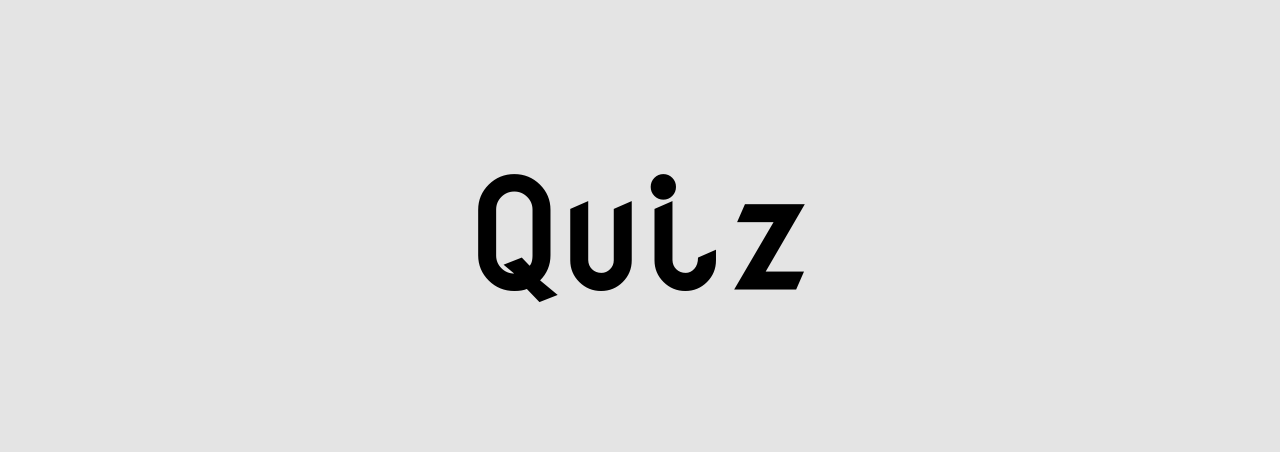
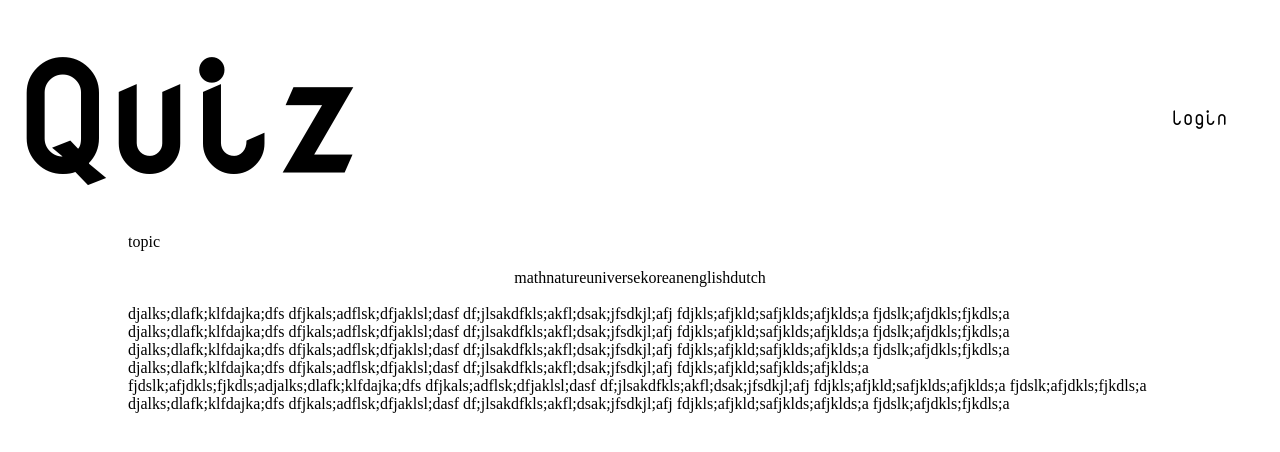
Before and after one commit to sunghun05/WebQuiz, a plain HTML site: page index.html in a window 1280 px wide. Drawn offline with Linux system fonts and the light colour scheme.

Commit message:
main-page-frame;

```diff
--- a/index.html
+++ b/index.html
@@ -8,10 +8,55 @@
 
 </head>
 <body>
-    <div class="head">
-        <h1>Quiz</h1>
+    <div class="title">
+        <h1 class="head">Quiz</h1><br>
+        <div id="login">login</div>
     </div>
+    <div id="mar">
+        <div>topic</div><br>
+        <div class="topic">
+            <nav id="menu">
+                <div>math</div>
+                <div>nature</div>
+                <div>universe</div>
+                <div>korean</div>
+                <div>english</div>
+                <div>dutch</div>
+            </nav>
+        </div><br>
+        <div class='topic'>djalks;dlafk;klfdajka;dfs
+        dfjkals;adflsk;dfjaklsl;dasf
+        df;jlsakdfkls;akfl;dsak;jfsdkjl;afj
+        fdjkls;afjkld;safjklds;afjklds;a
+        fjdslk;afjdkls;fjkdls;a
+            djalks;dlafk;klfdajka;dfs
+            dfjkals;adflsk;dfjaklsl;dasf
+            df;jlsakdfkls;akfl;dsak;jfsdkjl;afj
+            fdjkls;afjkld;safjklds;afjklds;a
+            fjdslk;afjdkls;fjkdls;a
+            djalks;dlafk;klfdajka;dfs
+            dfjkals;adflsk;dfjaklsl;dasf
+            df;jlsakdfkls;akfl;dsak;jfsdkjl;afj
+            fdjkls;afjkld;safjklds;afjklds;a
+            fjdslk;afjdkls;fjkdls;a
+            djalks;dlafk;klfdajka;dfs
+            dfjkals;adflsk;dfjaklsl;dasf
+            df;jlsakdfkls;akfl;dsak;jfsdkjl;afj
+            fdjkls;afjkld;safjklds;afjklds;a
+            fjdslk;afjdkls;fjkdls;adjalks;dlafk;klfdajka;dfs
+            dfjkals;adflsk;dfjaklsl;dasf
+            df;jlsakdfkls;akfl;dsak;jfsdkjl;afj
+            fdjkls;afjkld;safjklds;afjklds;a
+            fjdslk;afjdkls;fjkdls;a
+            djalks;dlafk;klfdajka;dfs
+            dfjkals;adflsk;dfjaklsl;dasf
+            df;jlsakdfkls;akfl;dsak;jfsdkjl;afj
+            fdjkls;afjkld;safjklds;afjklds;a
+            fjdslk;afjdkls;fjkdls;a
 
+
+        </div>
+    </div>
     <script src="main.js"></script>
 </body>
 </html>
--- a/main.css
+++ b/main.css
@@ -1,25 +1,66 @@
-
-body {
-    background-color: #e4e4e4;
+body {height : 1000px;
+    margin : 0;
+background-color: #ffffff;}
+.title {
+    position: fixed;top: 0;
+    width : 100%;
+    /*background-color: #e4e4e4;*/
+    backdrop-filter: blur(5px);
     cursor: crosshair;
-    display: flex;justify-content: center;
-    height : 1000px;
-}
-.head {
-    width : 1000px;
-    display: flex;justify-content: center;
+    display: flex;
+    align-items: center;
+    margin : 0;
 
 }
 h1 {
+    display : block;
     font-family: 'Nova', sans-serif;
     font-size : 150px;
+
     align-content: center;
-    text-align: center;
+    /*text-align: center;*/
+
     width: 500px;
-    height: 250px;
+    /*height: 250px;*/
+
     border: 10px;
     border-radius: 10px;
-    transition-duration: 0.3s;
+    margin : 12px 12px 12px 20px;
+
+    transition-duration: 0.7s;
+
     user-select: none;
-    cursor: crosshair;
+    /*cursor: crosshair;*/
 }
+#login{
+    position: fixed; right: 3%;
+    font-family: 'Nova', sans-serif;
+    font-size : 20px;
+
+    text-align: center;
+    align-content: center;
+
+    margin : 0.4%;
+    padding : 0.7%;
+    border-radius: 10px;
+    transition-duration: 0.7s;
+
+    user-select: none;
+
+    backdrop-filter: blur(5px);
+}
+#login:hover{
+    background-color: lightgray;
+    backdrop-filter: blur(5px);
+
+}
+#mar {
+    margin : 233px 10% 0 10%;
+}
+#menu {
+    display: flex;
+}
+.topic {
+    display: flex;
+    justify-content: center;
+}
--- a/main.js
+++ b/main.js
@@ -1,18 +1,30 @@
-const title = document.querySelector('.head h1');
-
-
+const main = document.querySelector(".title");
+const title = document.querySelector('.head');
+const bar = document.querySelector('#mar');
+const login = document.querySelector('#login');
+let f_s;
 let wheel = [0, ];
 let len ;
+let sum = 0;
+
 window.addEventListener('wheel', (event) => {
+    console.log(bar.getBoundingClientRect().top);
+    f_s = title.style.fontSize;
     let status = event.deltaY;
     len = wheel.length;
     wheel.push(status);
-    // console.log(wheel);
-    // console.log(wheel[len]-wheel[len-1]);
-    if(wheel[len]-wheel[len-1] > 0){
-        console.log("up");
 
-    } else if (wheel[len]-wheel[len-1] < 0){
-        title.style.fontSize = 5+'px';
+
+    if(wheel[len] < 0 && bar.getBoundingClientRect().top >= 60){//down
+
+        title.style.visibility = 'visible';
+        title.style.fontSize = "150px";
+
+    } else if (wheel[len] > 0){//up
+        main.display = '-webkit-inline-box';
+        title.style.fontSize = "xx-large";
+    }
+    if(bar.getBoundingClientRect().top < 0){
+
     }
 })
```
